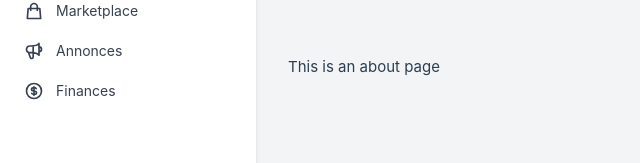
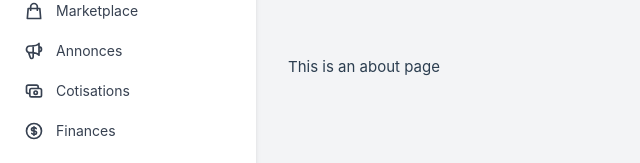
Before and after one commit to managerkoffi/hubgroupes, a Vue app: page /about in a window 1280 px wide. Shown: the part 357-520 px from the top of the page, without its empty margins (0-640 px from the left). Built offline with nearby package versions, Linux system fonts and the light colour scheme.

Commit message:
exactly what I need

```diff
--- a/src/components/layout/AppSidebar.vue
+++ b/src/components/layout/AppSidebar.vue
@@ -165,6 +165,19 @@ const toggleSidebar = () => {
               <span v-if="isOpen">Annonces</span>
             </RouterLink>
 
+            <RouterLink to="/contributions" class="flex items-center px-4 py-2 text-sm font-medium rounded-md" :class="[
+              $route.path.includes('/contributions')
+                ? 'text-indigo-600 bg-indigo-50'
+                : 'text-gray-700 hover:text-indigo-600 hover:bg-gray-50'
+            ]">
+              <svg xmlns="http://www.w3.org/2000/svg" class="h-5 w-5 mr-3" fill="none" viewBox="0 0 24 24"
+                stroke="currentColor">
+                <path stroke-linecap="round" stroke-linejoin="round" stroke-width="2"
+                  d="M17 9V7a2 2 0 00-2-2H5a2 2 0 00-2 2v6a2 2 0 002 2h2m2 4h10a2 2 0 002-2v-6a2 2 0 00-2-2H9a2 2 0 00-2 2v6a2 2 0 002 2zm7-5a2 2 0 11-4 0 2 2 0 014 0z" />
+              </svg>
+              <span v-if="isOpen">Cotisations</span>
+            </RouterLink>
+
             <RouterLink to="/finances" class="flex items-center px-4 py-2 text-sm font-medium rounded-md" :class="[
               $route.path.includes('/finances')
                 ? 'text-indigo-600 bg-indigo-50'
--- a/src/router/index.js
+++ b/src/router/index.js
@@ -131,6 +131,18 @@ const router = createRouter({
       meta: { requiresAuth: true }
     },
     {
+      path: '/contributions',
+      name: 'contributions',
+      component: () => import('../views/contribution/ContributionsListView.vue'),
+      meta: { requiresAuth: true }
+    },
+    {
+      path: '/contributions/create',
+      name: 'contribution-create',
+      component: () => import('../views/contribution/ContributionCreateView.vue'),
+      meta: { requiresAuth: true }
+    },
+    {
       path: '/:pathMatch(.*)*',
       name: 'not-found',
       component: () => import('../views/NotFoundView.vue'),
```
